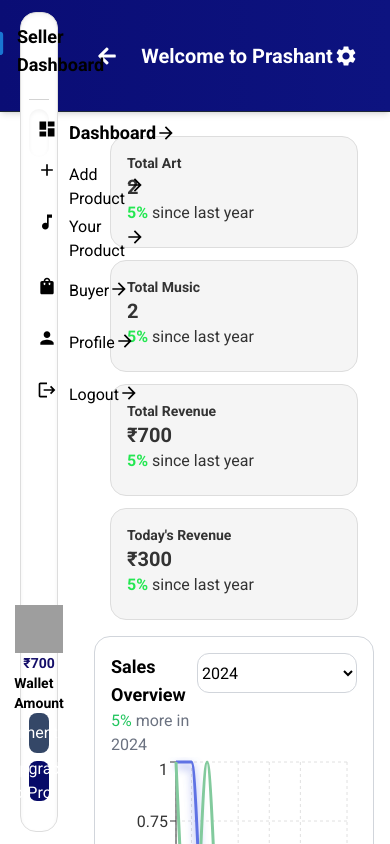
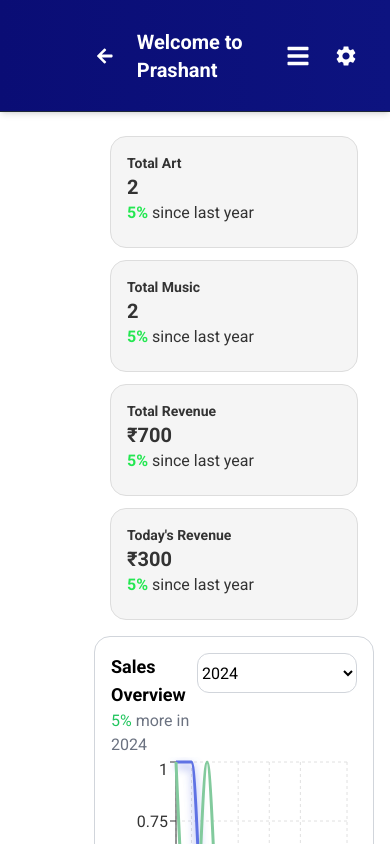
Before and after one commit to prashantpkc/NFTcommerce-seller, a React (Vite) app: page /dashboard in a window 390 px wide. Shown: the top 844 px of the page. Built offline with nearby package versions, Linux system fonts and the light colour scheme; grey boxes are pictures that could not be loaded.

Commit message:
sidebar responsive

```diff
--- a/src/components/Header/Header.jsx
+++ b/src/components/Header/Header.jsx
@@ -1,9 +1,11 @@
-import React from "react";
+import React, { useState } from "react";
 import SettingsIcon from "@mui/icons-material/Settings";
-import { FaArrowLeft } from "react-icons/fa";
+import { FaArrowLeft, FaBars } from "react-icons/fa";
 import { useNavigate } from "react-router-dom";
+import Sidebar from "../Sidebar/Sidebar"; // Import your Sidebar component
 
 const Header = () => {
+  const [isSidebarOpen, setIsSidebarOpen] = useState(false);
   const navigate = useNavigate();
   const sellerData = {
     name: "Prashant", // Replace this with your dummy seller data
@@ -17,8 +19,17 @@ const Header = () => {
     navigate("/dashboard");
   };
 
+  const handleSidebarClick = () => {
+    setIsSidebarOpen(!isSidebarOpen);
+  };
+
+  const closeSidebar = () => {
+    setIsSidebarOpen(false);
+  };
+
   return (
-    <div className="w-full bg-gradient-to-r from-[#0A0D75] to-[#0D1380] border-b border-gray-800 flex items-center justify-between px-8 py-4 fixed top-0 right-0 z-10 h-28 shadow-md ">
+    <>
+      <div className="w-full bg-gradient-to-r from-[#0A0D75] to-[#0D1380] border-b border-gray-800 flex items-center justify-between px-8 py-4 fixed top-0 right-0 z-10 h-28 shadow-md">
         {/* Left Section */}
         <div className="flex items-center space-x-6 ml-[20%]">
           <FaArrowLeft
@@ -28,12 +39,17 @@ const Header = () => {
           />
           <div className="text-white">
             <h1 className="text-xl font-semibold">Welcome to {sellerData.name}</h1>
-          {/* <p className="text-sm text-gray-300">Your dashboard</p> */}
           </div>
         </div>
 
         {/* Right Section */}
         <div className="flex items-center space-x-6">
+          {/* Sidebar Icon - Visible only on mobile screens */}
+          <FaBars
+            onClick={handleSidebarClick}
+            className="text-white cursor-pointer hover:text-gray-300 transition duration-300 md:hidden"
+            size={24}
+          />
           <SettingsIcon
             onClick={handleSettingClick}
             style={{ color: "white", height: 24, width: 24 }}
@@ -41,6 +57,12 @@ const Header = () => {
           />
         </div>
       </div>
+
+      {/* Conditionally render the Sidebar */}
+      {isSidebarOpen && (
+        <Sidebar closeSidebar={closeSidebar} isSidebarOpen={isSidebarOpen} />
+      )}
+    </>
   );
 };
 
--- a/src/components/Sidebar/Sidebar.jsx
+++ b/src/components/Sidebar/Sidebar.jsx
@@ -8,29 +8,22 @@ import {
   Person as PersonIcon,
   Logout as LogoutIcon,
   ArrowForward as ArrowForwardIcon,
+  Menu as MenuIcon, // Importing the menu icon for the toggle button
 } from "@mui/icons-material";
 
-const Sidebar = () => {
+const Sidebar = ({ isSidebarOpen, toggleSidebar }) => {
   const navigate = useNavigate();
 
-  // Replace with actual values or context
   const isDarkEnabled = false; // Example: hardcoded or from context
   const nevbg = "#f0f0f0"; // Example: hardcoded or from context
   const colors = {
-    cardBg: "#ffffff", // Example: hardcoded
-    borderColor: "#dddddd", // Example: hardcoded
-    text: "#000000", // Example: hardcoded
+    cardBg: "#ffffff",
+    borderColor: "#dddddd",
+    text: "#000000",
   };
 
-  // Hardcoded example data
-  const soltArt = [
-    { price: 100 },
-    { price: 150 },
-  ];
-  const soltMusic = [
-    { price: 200 },
-    { price: 250 },
-  ];
+  const soltArt = [{ price: 100 }, { price: 150 }];
+  const soltMusic = [{ price: 200 }, { price: 250 }];
 
   const [total, setTotal] = useState(0);
 
@@ -78,6 +71,7 @@ const Sidebar = () => {
       localStorage.clear();
     }
     navigate(href);
+    toggleSidebar(); // Close sidebar on link click
   };
 
   const cardStyle = {
@@ -87,12 +81,23 @@ const Sidebar = () => {
   };
 
   return (
-    <div className="fixed top-0 left-0 w-[20%] h-screen px-5 py-3 lg:py-5 z-20">
-      <div className="h-full rounded-2xl p-2 shadow-inner" style={cardStyle}>
-        <div className="h-[10%] flex gap-5 flex-col justify-center items-center">
+    <>
+      <div
+        className={`fixed top-0 left-0 w-[75%] sm:w-[20%] h-screen px-5 py-3 z-20 transition-transform duration-300 ease-in-out transform ${
+          isSidebarOpen ? "translate-x-0" : "-translate-x-full"
+        } sm:translate-x-0`}
+      >
+        <div
+          className="h-full rounded-2xl p-2 shadow-inner overflow-y-auto"
+          style={cardStyle}
+        >
+          <div className="h-[10%] flex gap-2 sm:gap-5 flex-col justify-center items-center">
             <div className="flex gap-2">
               <ShoppingBagIcon fontSize="large" color="primary" />
-            <p className="text-lg font-semibold" style={{ color: colors.text }}>
+              <p
+                className="text-base sm:text-lg font-semibold"
+                style={{ color: colors.text }}
+              >
                 Seller Dashboard
               </p>
             </div>
@@ -116,50 +121,63 @@ const Sidebar = () => {
                       ? "bg-[#192555] shadow-inner"
                       : `bg-[${nevbg}] shadow-inner`
                     : ""
-              } h-12 rounded-xl px-2 flex justify-between items-center cursor-pointer mb-1`}
+                } h-10 sm:h-12 rounded-xl px-2 flex justify-between items-center cursor-pointer mb-1`}
                 key={index}
                 onClick={() => handleLinkClick(item.href, item.link)}
               >
-              <div className="flex items-baseline gap-3">
+                <div className="flex items-baseline gap-2 sm:gap-3">
                   {item.icon}
                   <p
-                  className={`${
-                    item.href === window.location.pathname ? "font-semibold text-lg" : ""
+                    className={`text-sm sm:text-base ${
+                      item.href === window.location.pathname
+                        ? "font-semibold"
+                        : ""
                     }`}
                     style={{ color: colors.text }}
                   >
                     {item.link}
                   </p>
                 </div>
-              <ArrowForwardIcon fontSize="small" style={{ color: isDarkEnabled ? "gray" : "black" }} />
+                <ArrowForwardIcon
+                  fontSize="small"
+                  style={{ color: isDarkEnabled ? "gray" : "black" }}
+                />
               </div>
             ))}
           </div>
           <div className="h-[30%] flex flex-col justify-center items-center">
             <div className="flex flex-col justify-center items-center">
-            <img src="/wallet.svg" alt="wallet" className="w-12 h-12" />
+              <img
+                src="/wallet.svg"
+                alt="wallet"
+                className="w-10 h-10 sm:w-12 sm:h-12"
+              />
               <p
-              className={`text-sm font-semibold ${
+                className={`text-xs sm:text-sm font-semibold ${
                   isDarkEnabled ? "text-[#5E72E4]" : "text-[#140e69]"
                 }`}
               >
                 ₹{total}
               </p>
-            <p className="text-sm font-semibold" style={{ color: colors.text }}>
+              <p
+                className="text-xs sm:text-sm font-semibold"
+                style={{ color: colors.text }}
+              >
                 Wallet Amount
               </p>
             </div>
-          <div className="w-full flex flex-col gap-2">
-            <div className="w-full h-10 bg-[#344767] text-[#fff] rounded-lg flex justify-center items-center">
+            <div className="w-full flex flex-col gap-2 mt-2">
+              <div className="w-full h-8 sm:h-10 bg-[#344767] text-[#fff] rounded-lg flex justify-center items-center text-xs sm:text-sm">
                 Documentation
               </div>
-            <div className="w-full h-10 bg-[#070a68] text-[#fff] rounded-lg flex justify-center items-center">
+              <div className="w-full h-8 sm:h-10 bg-[#070a68] text-[#fff] rounded-lg flex justify-center items-center text-xs sm:text-sm">
                 Upgrade to Pro
               </div>
             </div>
           </div>
         </div>
       </div>
+    </>
   );
 };
 
```
Lines whose indentation alone changed are shown as unchanged.
